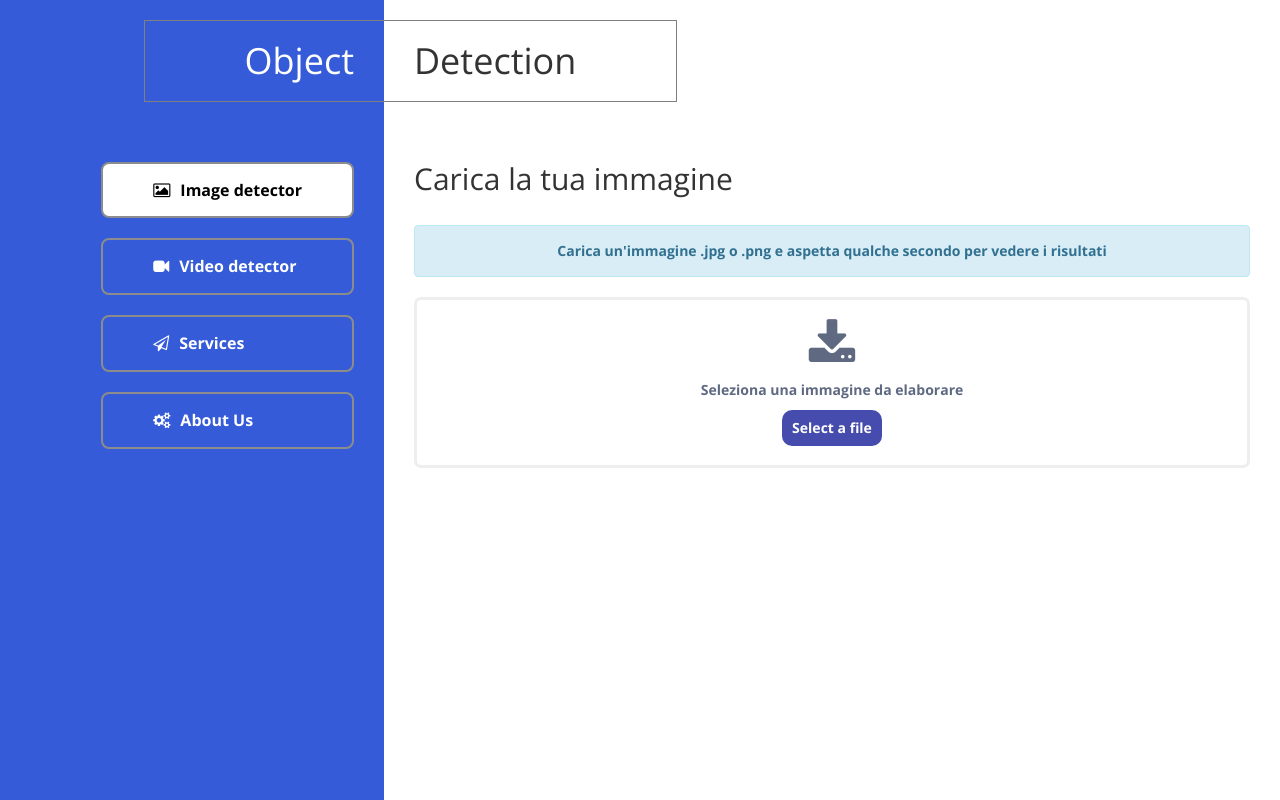
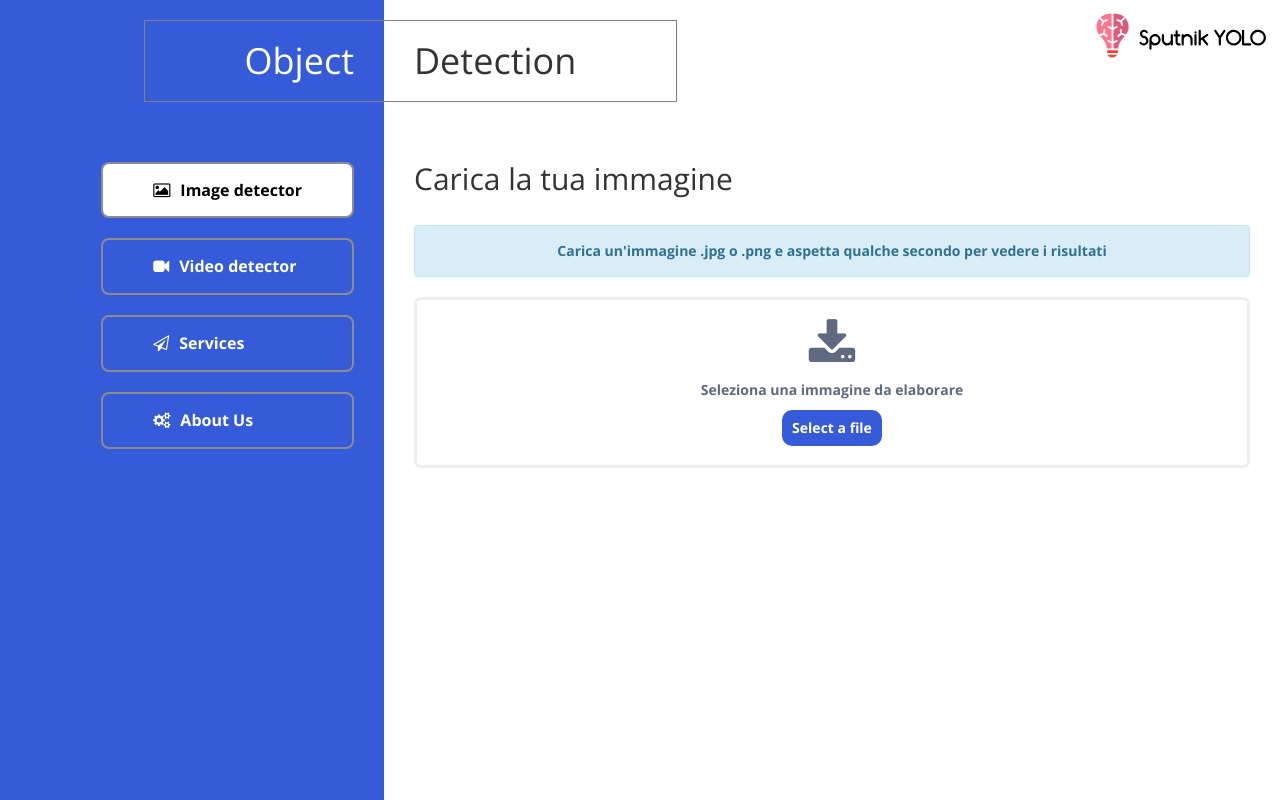
Before and after one commit to albertocasagrande99/OR-YOLO, a Flask app: page /image in a window 1280 px wide. Run offline with Flask 2, Linux system fonts and the light colour scheme; parts of the project's set-up code (start-up, migrations or seed data) failed here and were passed over; some libraries are stand-ins or nearby versions.

Commit message:
Image detector 1.1

```diff
--- a/static/assets/js/main.js
+++ b/static/assets/js/main.js
@@ -15,10 +15,12 @@ $(function () {
         var scroll = $(window).scrollTop();
         if (scroll < 20) {
             $(".navbar-area").removeClass("sticky");
-            $(".navbar .navbar-brand img").attr("src", "assets/images/logo.svg");
+            $(".navbar .navbar-brand img").attr("src", "static/assets/images/logo.svg");
+            $(".navbar .navbar-brand img").css("width", "60%");
         } else {
             $(".navbar-area").addClass("sticky");
-            $(".navbar .navbar-brand img").attr("src", "assets/images/logo-2.svg");
+            $(".navbar .navbar-brand img").attr("src", "static/assets/images/logo-2.svg");
+            $(".navbar .navbar-brand img").css("width", "40%");
         }
     });
 
--- a/templates/image.html
+++ b/templates/image.html
@@ -15,6 +15,7 @@
 	<link href="static/core/css/font-awesome.min.css" rel="stylesheet" type="text/css">
 	<link href="static/core/css/templatemo_style.css" rel="stylesheet" type="text/css">
     <script src="https://cdnjs.cloudflare.com/ajax/libs/jquery/3.5.1/jquery.min.js" crossorigin="anonymous"></script>
+    <link rel="shortcut icon" href="/static/assets/images/favicon.png" type="image/png">
 
     <style>
         .container {
@@ -260,6 +261,7 @@
 			</div>
 		</div> <!-- left section -->
 		<div class="col-lg-6 col-md-6 col-sm-6 col-xs-12 white-bg right-container">
+            <img src="static/assets/images/logo-2.svg" alt="Logo" style="width: 20%; position: absolute; top: 10px; right: 10px; z-index: 100;">
 			<h1 class="logo-right hidden-xs margin-bottom-60">Detection</h1>
 			<div class="tm-right-inner-container">
 				<h1 class="templatemo-header">Carica la tua immagine</h1>
@@ -283,7 +285,7 @@
                                 <i class="fa fa-download" aria-hidden="true"></i>
                                 <div>Seleziona una immagine da elaborare</div>
                                 <div id="notimage" class="hidden">Please select an image</div>
-                                <span id="file-upload-btn" class="btn btn-primary" style="border-radius: 10px;">Select a file</span>
+                                <span id="file-upload-btn" class="btn btn-primary" style="border-radius: 10px; background-color: rgb(53, 91, 217);">Select a file</span>
                             </div>
                             <div id="response" class="hidden">
                                 <div id="messages"></div>
@@ -292,7 +294,7 @@
                                 </progress>
                             </div>
                             </label>
-                            <button class="btn btn-primary submit" type="submit" style="border-radius: 10px; float: right;">Upload</button>
+                            <button class="btn btn-primary submit" type="submit" style="border-radius: 10px; float: right; background-color: rgb(53, 91, 217);">Upload</button>
                         </form>
                     </div>
                     <div id="oggettiRilevati">
@@ -308,6 +310,7 @@
                         </div>
                         <div>
                             <hr>
+                            {% if oggetti|length != 0 %}
                             <h1 class="templatemo-header">Ho riconosciuto i seguenti oggetti:</h1>
                             <table class="table table-striped text-center">
                                 <thead>
@@ -327,6 +330,9 @@
                                 {% endfor %}
                                 </tbody>
                             </table>
+                            {% else %}
+                            <p>Ops... Non sono riuscito ad identificare nessun oggetto</p>
+                            {% endif %}
                         </div>
                     </div>
 			    </div>
--- a/templates/index.html
+++ b/templates/index.html
@@ -5,7 +5,7 @@
     <meta charset="utf-8">
 
     <!--====== Title ======-->
-    <title>ORYOLO</title>
+    <title>OR-YOLO</title>
 
     <meta name="description" content="">
     <meta name="viewport" content="width=device-width, initial-scale=1">
@@ -69,8 +69,8 @@
                 <div class="row">
                     <div class="col-lg-12">
                         <nav class="navbar navbar-expand-lg">
-                            <a class="navbar-brand" href="index.html">
-                                <img src="static/assets/images/logo.svg" alt="Logo">
+                            <a class="navbar-brand" href="/">
+                                <img src="static/assets/images/logo.svg" alt="Logo" style="width: 60%;">
                             </a>
                             <button class="navbar-toggler" type="button" data-toggle="collapse" data-target="#navbarSupportedContent" aria-controls="navbarSupportedContent" aria-expanded="false" aria-label="Toggle navigation">
                                 <span class="toggler-icon"></span>
```
Also changed, not shown: static/assets/images/favicon.png, static/assets/images/logo-2.svg, static/assets/images/logo.svg.
